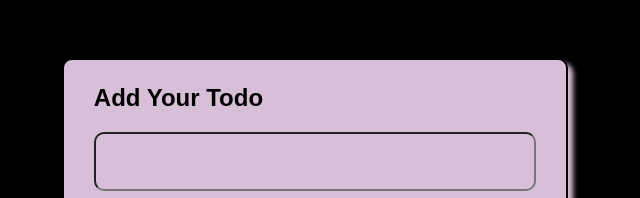
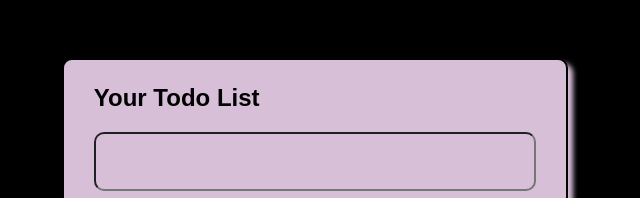
Before and after one commit to rishabhdamle/Taskify, a plain HTML site: page front-end/dashboard.html in a window 1280 px wide. Shown: the top 198 px of the page, 325-965 px from the left. Drawn offline with Linux system fonts and the light colour scheme.

Commit message:
modified dashboard html

```diff
--- a/front-end/dashboard.html
+++ b/front-end/dashboard.html
@@ -11,7 +11,7 @@
 
     <div id="todoFlexBox">
       <div id="addYourTodo">
-        <h1 id="heading1">Add Your Todo</h1>
+        <h1 id="heading1">Your Todo List</h1>
         <input type="text" name="todoInput" id="todoInput" />
         <button type="submit" id="submitButton">Add Todo</button>
         <input type="text" name="dynamicDemoInput1" id="dynamicDemoInput1" />
```
